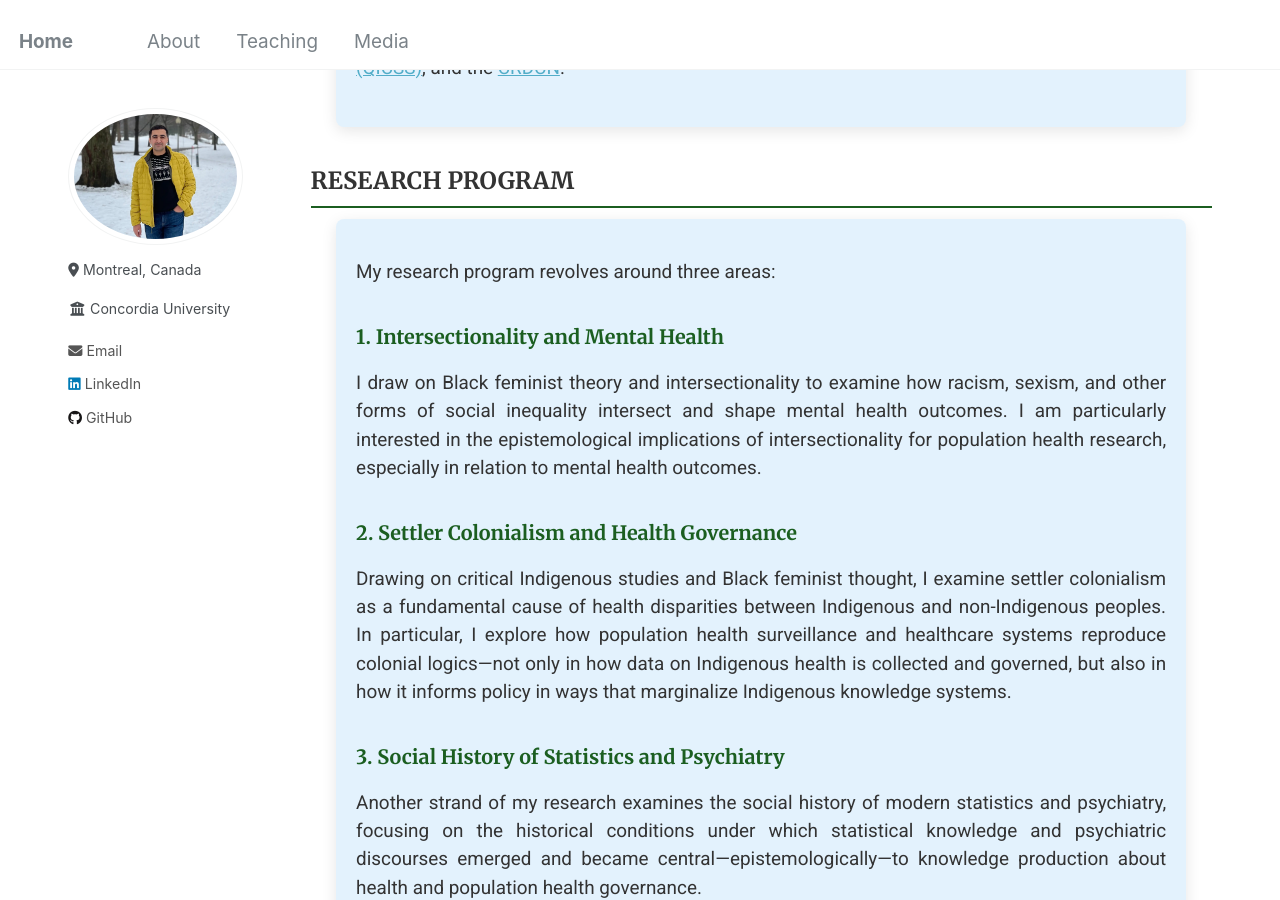
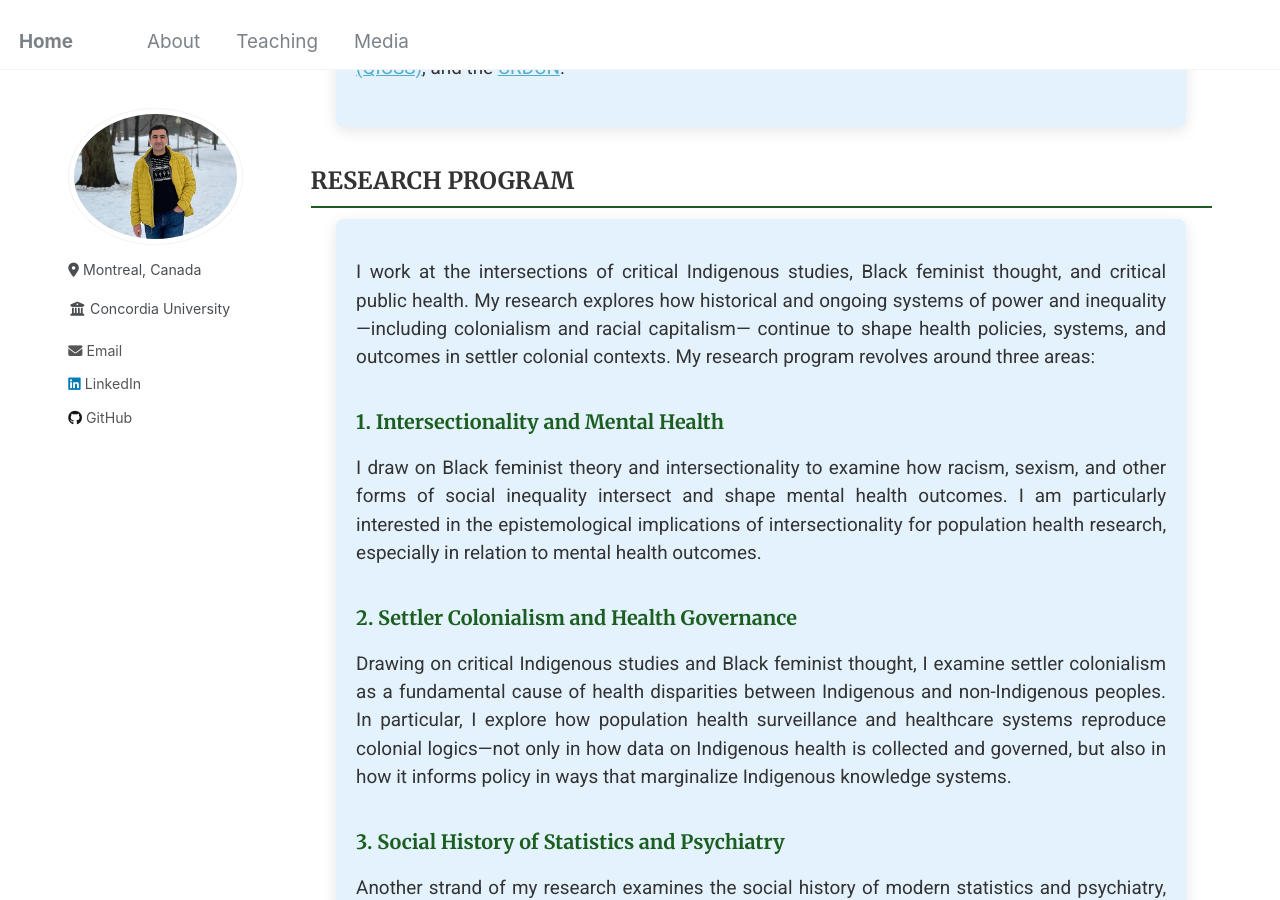
Before and after one commit to Mohsnmonji/mohsnmonji.github.io, a Jekyll site: the page built from about-me.md, in a window 1280 px wide and 900 px high, scrolled down 564 px. Built offline with Jekyll 4.4.1, drawn with Linux system fonts in a browser that asks for light colours.

Commit message:
Update about-me.md

```diff
--- a/about-me.md
+++ b/about-me.md
@@ -86,7 +86,7 @@ author_profile: true
   <h2>Research Program</h2>
   <div class="about-card">
     <p>
-      My research program revolves around three areas:
+      I work at the intersections of critical Indigenous studies, Black feminist thought, and critical public health. My research explores how historical and ongoing systems of power and inequality—including colonialism and racial capitalism— continue to shape health policies, systems, and outcomes in settler colonial contexts. My research program revolves around three areas:
     </p>
 
     <h4>1. Intersectionality and Mental Health</h4>
```
